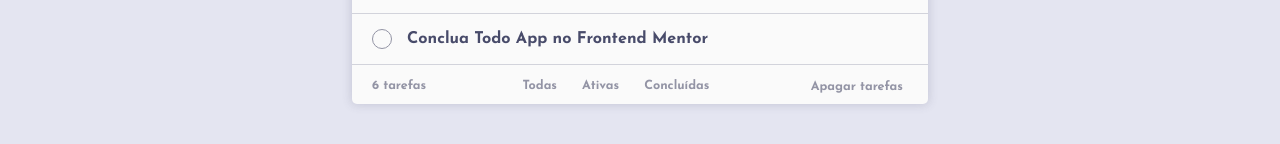
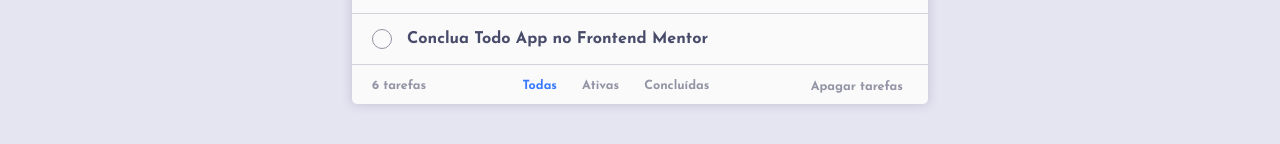
Before and after one commit to higor-costa/lista-de-tarefas, a React (Vite) app: page / in a window 1280 px wide. Shown: the part 508-652 px from the top of the page. Built offline with nearby package versions, Linux system fonts and the light colour scheme.

Commit message:
Define cor de início do botão "Todas"

```diff
--- a/src/assets/components/NavegacaoTarefas.module.css
+++ b/src/assets/components/NavegacaoTarefas.module.css
@@ -6,7 +6,7 @@
   margin: 0 15px;
 }
 
-.navegacaoTarefas button.ativo {
+.navegacaoTarefas li:nth-child(1) button {
   color: var(--azul-claro);
 }
 
```
